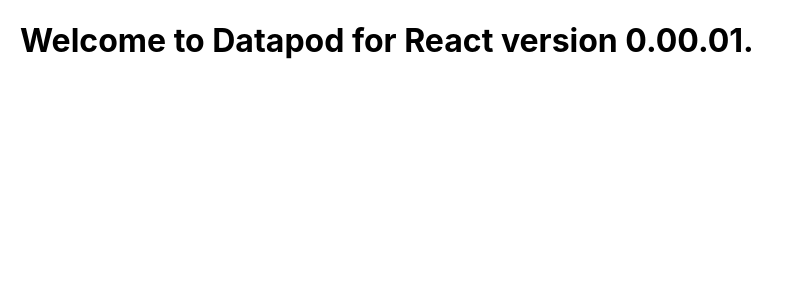
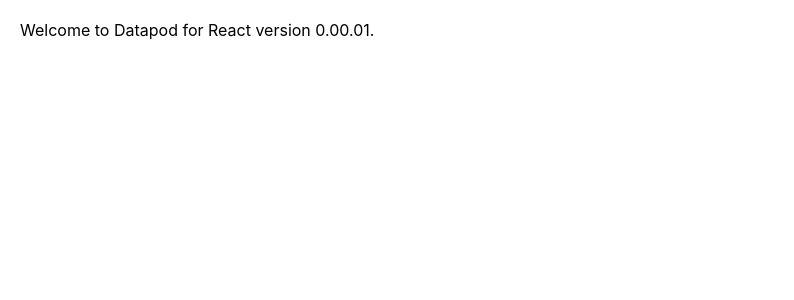
Before and after one commit to edwardtanguay/dpodreactold2, a React (Create React App) app: page / in a window 1280 px wide. Shown: the top 300 px of the page, without its empty margins (0-794 px from the left). Built offline with nearby package versions, Linux system fonts and the light colour scheme.

Commit message:
H1 to p, and gitignore

```diff
--- a/src/App.js
+++ b/src/App.js
@@ -5,7 +5,7 @@
 function App() {
     return (
         <div className="App">
-            <h1>Welcome to Datapod for React version 0.00.01.</h1>
+            <p>Welcome to Datapod for React version 0.00.01.</p>
         </div>
     );
 }
```
Also changed, not shown: 1 other file (tests, documents, lock files or other folders).
